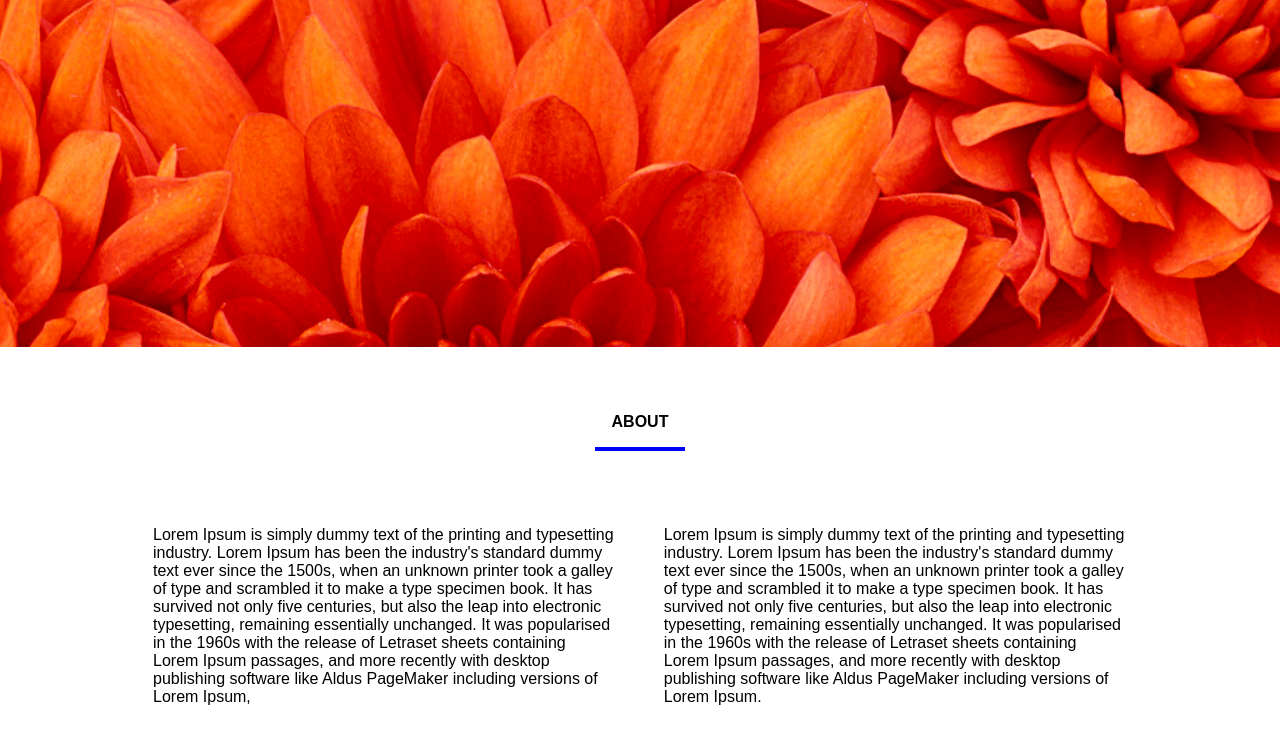
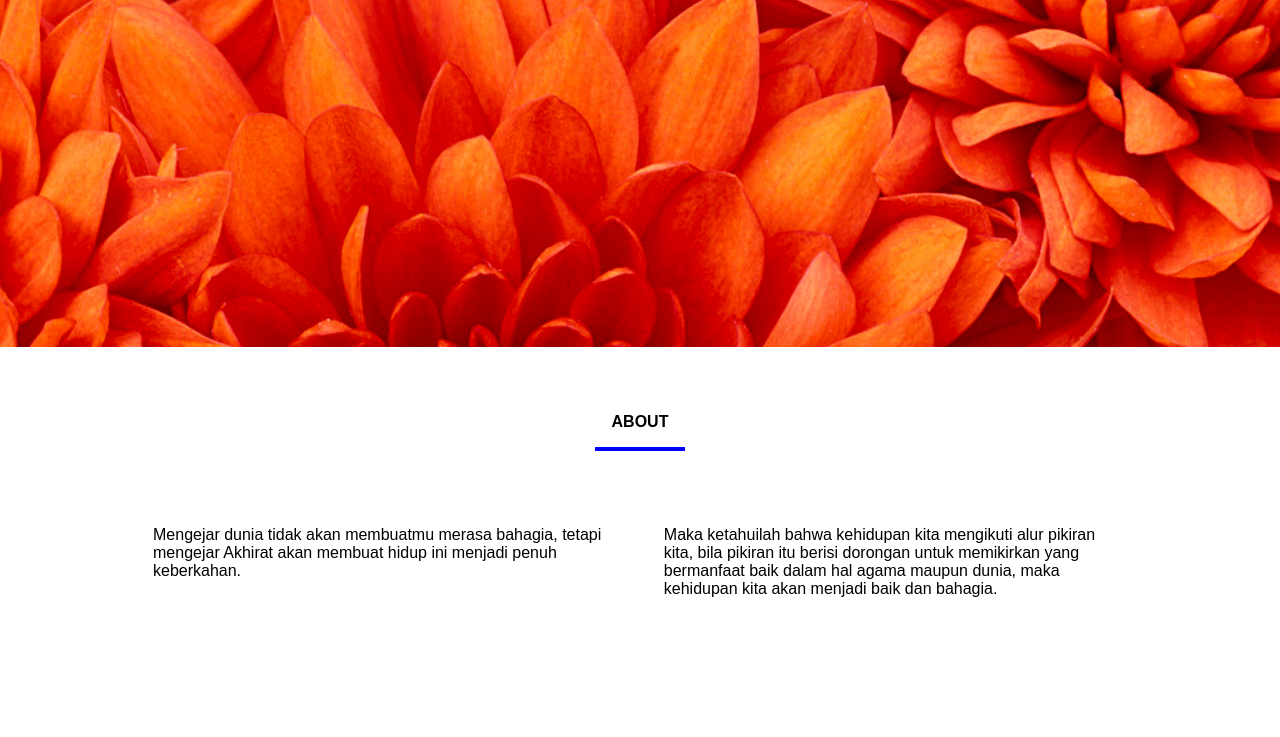
Before and after one commit to FahmiRamdhan/Front-end, a plain HTML site: page index.html in a window 1280 px wide. Shown: the part 63-800 px from the top of the page. Drawn offline with Linux system fonts and the light colour scheme.

Commit message:
Update index.html

```diff
--- a/index.html
+++ b/index.html
@@ -27,10 +27,10 @@
 		<div class="section-content">
 
 			<div class="left">
-				<p>Lorem Ipsum is simply dummy text of the printing and typesetting industry. Lorem Ipsum has been the industry's standard dummy text ever since the 1500s, when an unknown printer took a galley of type and scrambled it to make a type specimen book. It has survived not only five centuries, but also the leap into electronic typesetting, remaining essentially unchanged. It was popularised in the 1960s with the release of Letraset sheets containing Lorem Ipsum passages, and more recently with desktop publishing software like Aldus PageMaker including versions of Lorem Ipsum,</p>
+				<p> Mengejar dunia tidak akan membuatmu merasa bahagia, tetapi mengejar Akhirat akan membuat hidup ini menjadi penuh keberkahan.</p>
 			</div>
 			<div class="right">
-				<p> Lorem Ipsum is simply dummy text of the printing and typesetting industry. Lorem Ipsum has been the industry's standard dummy text ever since the 1500s, when an unknown printer took a galley of type and scrambled it to make a type specimen book. It has survived not only five centuries, but also the leap into electronic typesetting, remaining essentially unchanged. It was popularised in the 1960s with the release of Letraset sheets containing Lorem Ipsum passages, and more recently with desktop publishing software like Aldus PageMaker including versions of Lorem Ipsum. </p>
+				<p> Maka ketahuilah bahwa kehidupan kita mengikuti alur pikiran kita, bila pikiran itu berisi dorongan untuk memikirkan yang bermanfaat baik dalam hal agama maupun dunia, maka kehidupan kita akan menjadi baik dan bahagia. </p>
 			</div>
 
 		</div>
```
